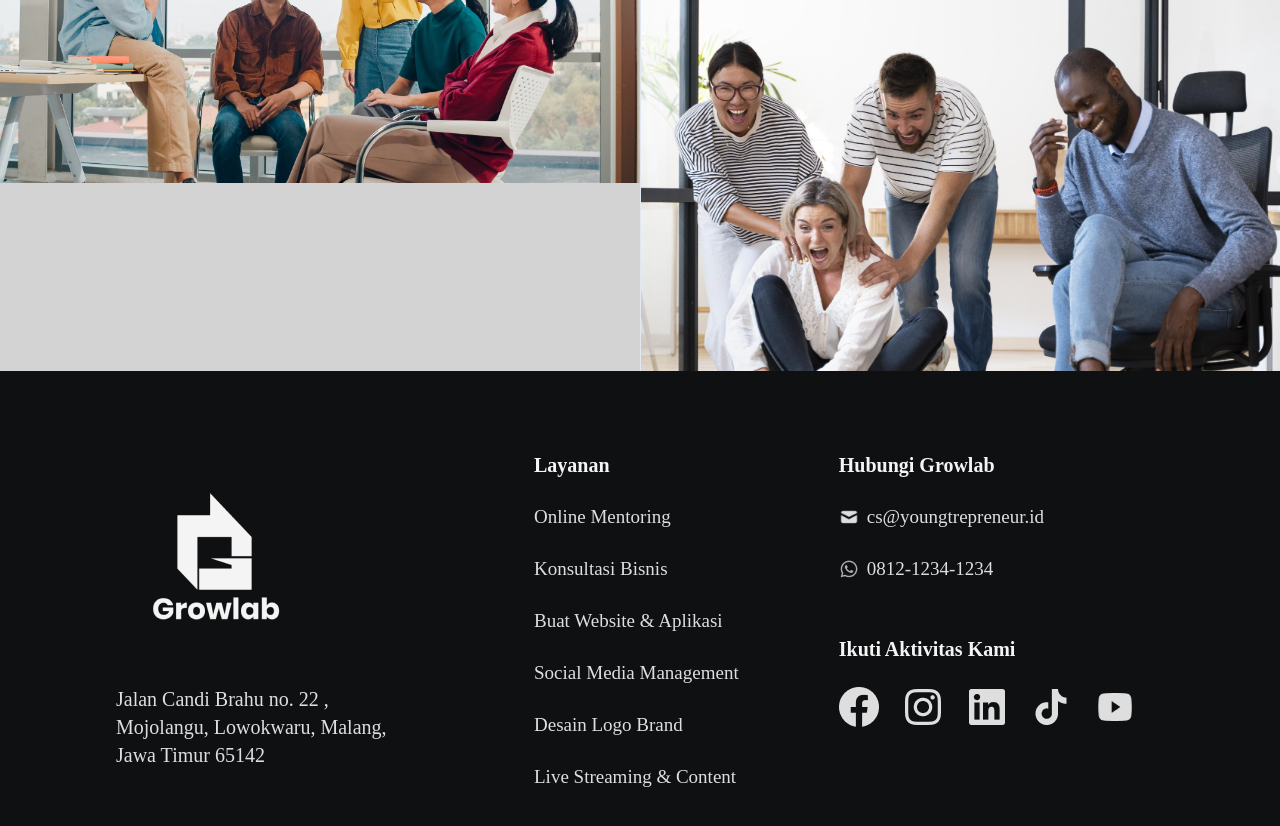
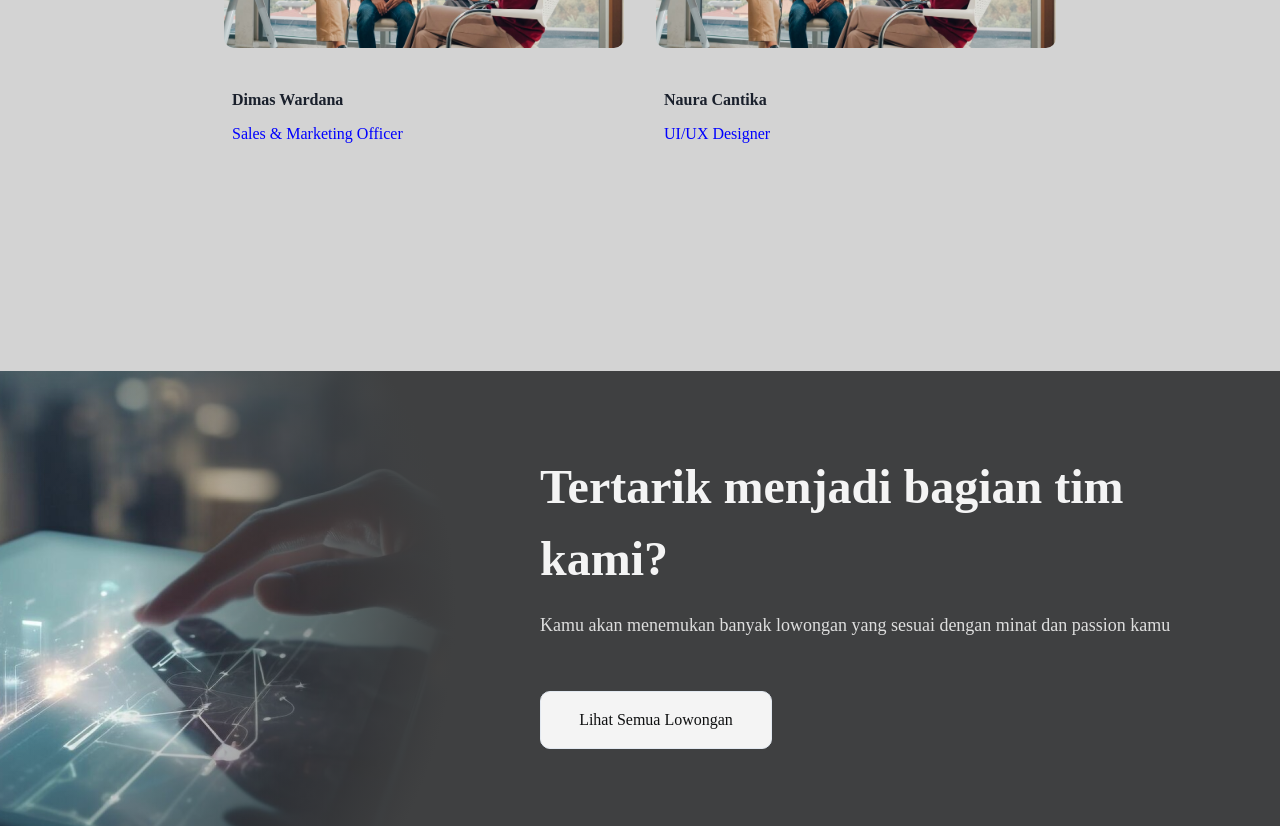
Before and after one commit to akgeninov/PROJECT, a React (Create React App) app in the folder client/: page /career in a window 1280 px wide. Shown: the part 3040-3866 px from the top of the page. Built offline with nearby package versions, Linux system fonts and the light colour scheme.

Commit message:
kerja & join kerja section

```diff
--- /dev/null
+++ b/client/src/components/career/join-kerja-section/JoinKerjaSection.jsx
@@ -0,0 +1,83 @@
+import React from "react";
+import { images } from "../../../constants";
+import ButtonWhiteSmoke500 from "../../global-component/button/button-whitesmoke500/ButtonWhiteSmoke500";
+import ButtonBorderWhitesmoke500 from "../../global-component/button/button-borderwhitesmoke500/ButtonBorderWhitesmoke500";
+
+function JoinKerjaSection() {
+  return (
+    <>
+      <div className=" relative hidden md:flex justify-end items-center  w-full 2xl:max-w-[1280px] h-[484px] ">
+        <img
+          src={images.ellipse9}
+          alt="ellipse"
+          className="absolute w-fit left-0 "
+        />
+        <div className="relative bg-gradient-radial  w-full 2xl:max-w-[1280px] h-[484px]  pt-[80px]">
+          <div className="pr-[100px] flex flex-col  items-end ">
+            <div className="space-y-[52px]">
+              <div className="flex flex-col items-start gap-[16px]">
+                <h1 className="text-[48px] font-bold leading-[72px] max-w-[632px] text-whiteSmoke500">
+                  Tertarik menjadi bagian tim kami?
+                </h1>
+                <p className="text-[18px] font-light leading-[28px] text-whiteSmoke600 w-[640px]">
+                  Kamu akan menemukan banyak lowongan yang sesuai dengan minat dan passion kamu
+                </p>
+              </div>
+              <div className="flex w-full items-start gap-[24px] ">
+                {/* <button className="px-[64px] py-[16px] w-[200px] flex justify-center items-center rounded-[10px] border-[1px] text-whiteSmoke500 bg-black400 hover:bg-whiteSmoke600 hover:text-black500 border-whiteSmoke500">
+                  <p className="shrink-0 text-[16px] font-medium leading-[24px] ">
+                    Hubungi Kami
+                  </p>
+                </button> */}
+                <button className="px-[64px] py-[16px] w-[232px] flex justify-center items-center rounded-[10px] bg-whiteSmoke500 border-[1px] ">
+                  <p className="shrink-0 text-[16px] font-medium leading-[24px] text-black500">
+                    Lihat Semua Lowongan
+                  </p>
+                </button>
+              </div>
+            </div>
+          </div>
+        </div>
+      </div>
+      <div className=" relative flex flex-col md:hidden justify-center items-center mt-[160px] w-full 2xl:max-w-[1280px] min-h-[484px] ">
+        <img
+          src={images.rectangleJoin}
+          alt="ellipse"
+          className=" w-full top-0 "
+        />
+        <div className="relative flex justify-center bg-black400  w-full 2xl:max-w-[1280px] min-h-[484px]  pt-[80px]  pb-[32px]">
+          <div className="mt-[32px] flex flex-col  items-center ">
+            <div className="space-y-[52px]  flex flex-col items-center">
+              <div className="flex flex-col items-start gap-[16px] px-[16px]">
+                <h1 className="text-[22px] text-start font-bold leading-[32px]   text-whiteSmoke500">
+                Tertarik menjadi bagian tim kami?
+                </h1>
+                <p className="text-[14px] md:text-center font-light leading-[20px] text-whiteSmoke600 max-w-[358px]">
+                Kamu akan menemukan banyak lowongan yang sesuai dengan minat dan passion kamu
+                </p>
+              </div>
+              <div className="flex w-screen items-start justify-center overflow-y-scroll gap-[16px] ">
+                {/* <button className="px-[64px] py-[16px] max-w-[152px] flex justify-center items-center rounded-[10px] border-[1px] text-whiteSmoke500 border-whiteSmoke500 bg-black400 hover:bg-whiteSmoke600 hover:text-black500">
+                  <p className="shrink-0 text-[16px] font-medium leading-[24px] ">
+                    Hubungi Kami
+                  </p>
+                </button> */}
+                {/* <button className="px-[64px] py-[16px] max-w-[190px] flex justify-center items-center rounded-[10px] bg-whiteSmoke500 border-[1px] ">
+                  <p className="shrink-0 text-[16px] font-medium leading-[24px] text-black500">
+                    Gabung Sekarang
+                  </p>
+                </button> */}
+                <ButtonWhiteSmoke500
+                  TEXT_BUTTON={"Lihat Semua Lowongan"}
+                  WIDTH={"w-[190px]"}
+                />
+              </div>
+            </div>
+          </div>
+        </div>
+      </div>
+    </>
+  );
+}
+
+export default JoinKerjaSection;
--- a/client/src/components/career/kerja-section/KerjaSection.jsx
+++ b/client/src/components/career/kerja-section/KerjaSection.jsx
@@ -4,18 +4,22 @@ import { images } from "../../../constants";
 
 function KerjaSection() {
     return (
-    <div className=" flex flex-col justify-start items-center mt-[60px] lg:mt-[10px] px-[10px] lg:px-0 w-full lg:w-[100%] gap-[52px]"  style={{ height: '100vh', backgroundColor: 'lightgrey' }}>
+    <div className=" flex flex-col justify-start items-center mt-[60px] lg:mt-[10px] px-[10px] lg:px-0 w-full lg:w-[100%] gap-[52px]"  style={{ height: '800px', backgroundColor: 'lightgrey' }}>
         <h1 className="max-w-[564px] text-black500 text-[24px] lg:text-[40px] lg:mt-[80px] font-bold leading-[36px] lg:leading-[60px] text-center">
             Apa yang Membuat Nyaman Bekerja di Growlab?
         </h1>
-        <div class="grid grid-cols-1 divide-y">
-            <div>
-                <div class="grid grid-cols-2 divide-x">
-                    <div><img src={images.career_momen1} alt="Career Momen 1" /></div>
-                    <div><img src={images.career_momen2} alt="Career Momen 2" /></div>
-                </div>
+        <div className="flex justify-center">
+            <div className="text-center mr-4">
+                <img src={images.career_momen1} alt="Left Image" className="max-w-[400px] lg:max-w-[400px] mr-4" style={{ borderRadius: '10px' }}/>
+                <h3 className="font-bold text-left lg:mt-[40px] ml-2">Dimas Wardana</h3>
+                <h3 className="text-left lg:mt-[10px] ml-2"style={{ color: 'blue' }}>Sales & Marketing Officer</h3>
             </div>
+            <div className="text-center">
+                <img src={images.career_momen1} alt="Right Image" className="max-w-[400px] lg:max-w-[400px]" style={{ borderRadius: '10px' }} />
+                <h3 className="font-bold text-left lg:mt-[40px] ml-2">Naura Cantika</h3>
+                <h3 className="text-left lg:mt-[10px] ml-2"style={{ color: 'blue' }}>UI/UX Designer</h3>
             </div>
+        </div>
     </div>
     );
 }
--- a/client/src/pages/career/Career.jsx
+++ b/client/src/pages/career/Career.jsx
@@ -3,6 +3,7 @@ import HeroSection from "../../components/career/hero-section/HeroSection";
 import Section_2 from "../../components/career/section_2/Section_2";
 import MomenSection from "../../components/career/momen-section/MomenSection";
 import KerjaSection from "../../components/career/kerja-section/KerjaSection";
+import JoinKerjaSection from "../../components/career/join-kerja-section/JoinKerjaSection";
 
 
 function Career() {
@@ -12,6 +13,7 @@ function Career() {
       <Section_2 />
       <MomenSection />
       <KerjaSection />
+      <JoinKerjaSection />
     </div>
     );
 }
```
